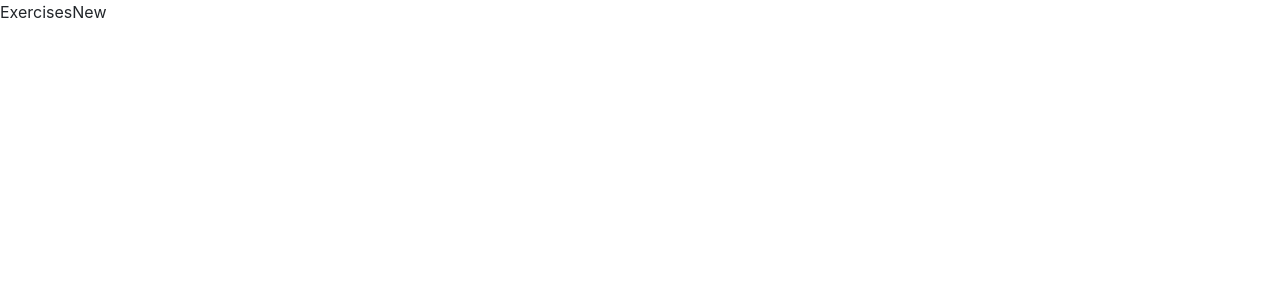
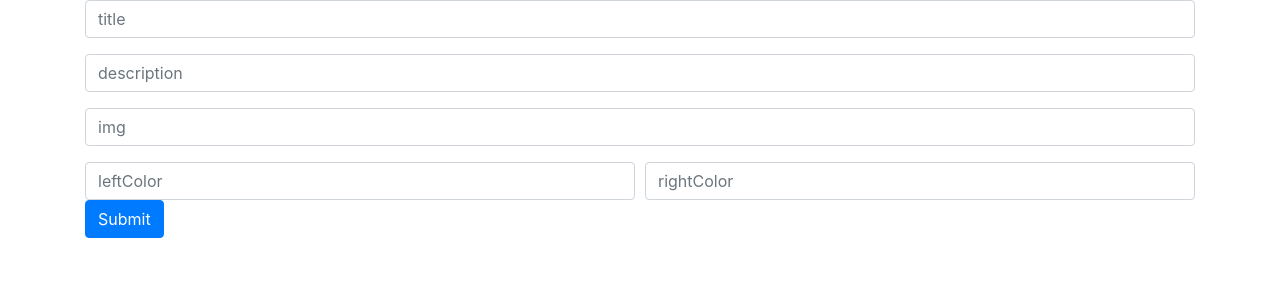
Before and after one commit to wgiovanni/fitnessApp, a React (Create React App) app: page /exercise/new in a window 1280 px wide. Shown: the top 300 px of the page. Built offline with nearby package versions, Linux system fonts and the light colour scheme.

Commit message:
Componentes controlados

```diff
--- a/src/pages/ExerciseNew.js
+++ b/src/pages/ExerciseNew.js
@@ -1,8 +1,85 @@
 import React from 'react';
 
 class ExercisesNew extends React.Component {
+    state = {}
+    handleSubmit = e => {
+        e.preventDefault();
+        console.log(this.state);
+
+    }
+    handleChange = e => {
+        this.setState({
+            [e.target.name]: e.target.value
+        });
+    }
     render() {
-        return 'ExercisesNew';
+        return (
+            <div className="container">
+                <form
+                    onSubmit={this.handleSubmit}
+                >
+                    <div className="form-group">
+                        <input
+                            type="text"
+                            className="form-control"
+                            placeholder="title"
+                            name="title"
+                            onChange={this.handleChange}
+                            value={this.state.title}
+                        />
+                    </div>
+                    <div className="form-group">
+                        <input
+                            type="text"
+                            className="form-control"
+                            placeholder="description"
+                            name="description"
+                            onChange={this.handleChange}
+                            value={this.state.description}
+                        />
+                    </div>
+                    <div className="form-group">
+                        <input
+                            type="text"
+                            className="form-control"
+                            placeholder="img"
+                            name="img"
+                            onChange={this.handleChange}
+                            value={this.state.img}
+                        />
+                    </div>
+                    <div className="form-row">
+                        <div className="col">
+                            <input
+                                type="text"
+                                className="form-control"
+                                placeholder="leftColor"
+                                name="leftColor"
+                                onChange={this.handleChange}
+                                value={this.state.leftColor}
+                            />
+                        </div>
+                        <div className="col">
+                            <input
+                                type="text"
+                                className="form-control"
+                                placeholder="rightColor"
+                                name="rightColor"
+                                onChange={this.handleChange}
+                                value={this.state.rightColor}
+                            />
+                        </div>
+                    </div>
+
+                    <button
+                        type="submit"
+                        className="btn btn-primary"
+                    >
+                        Submit
+                    </button>
+                </form>
+            </div>
+        );
     }
 }
 
```
